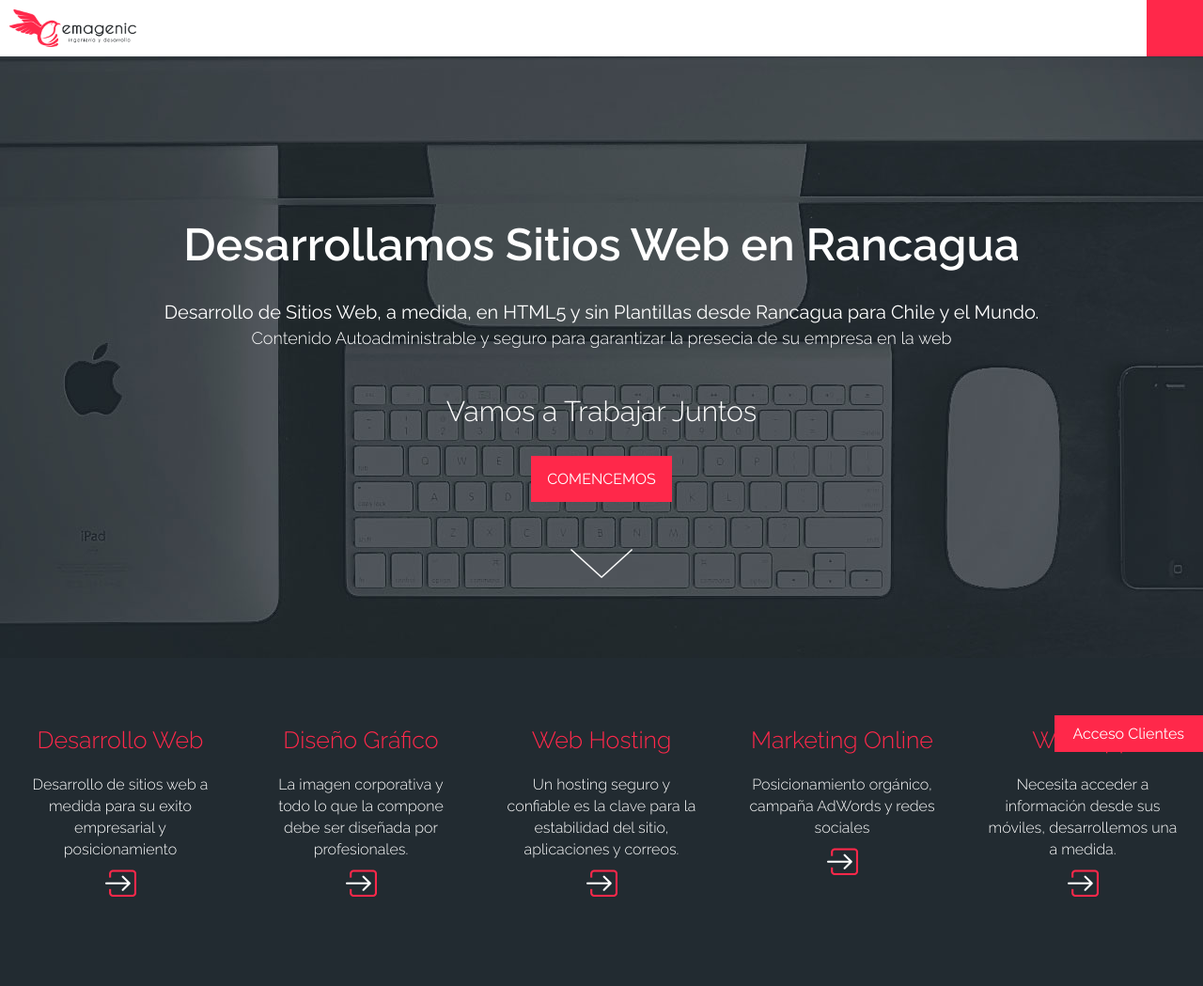
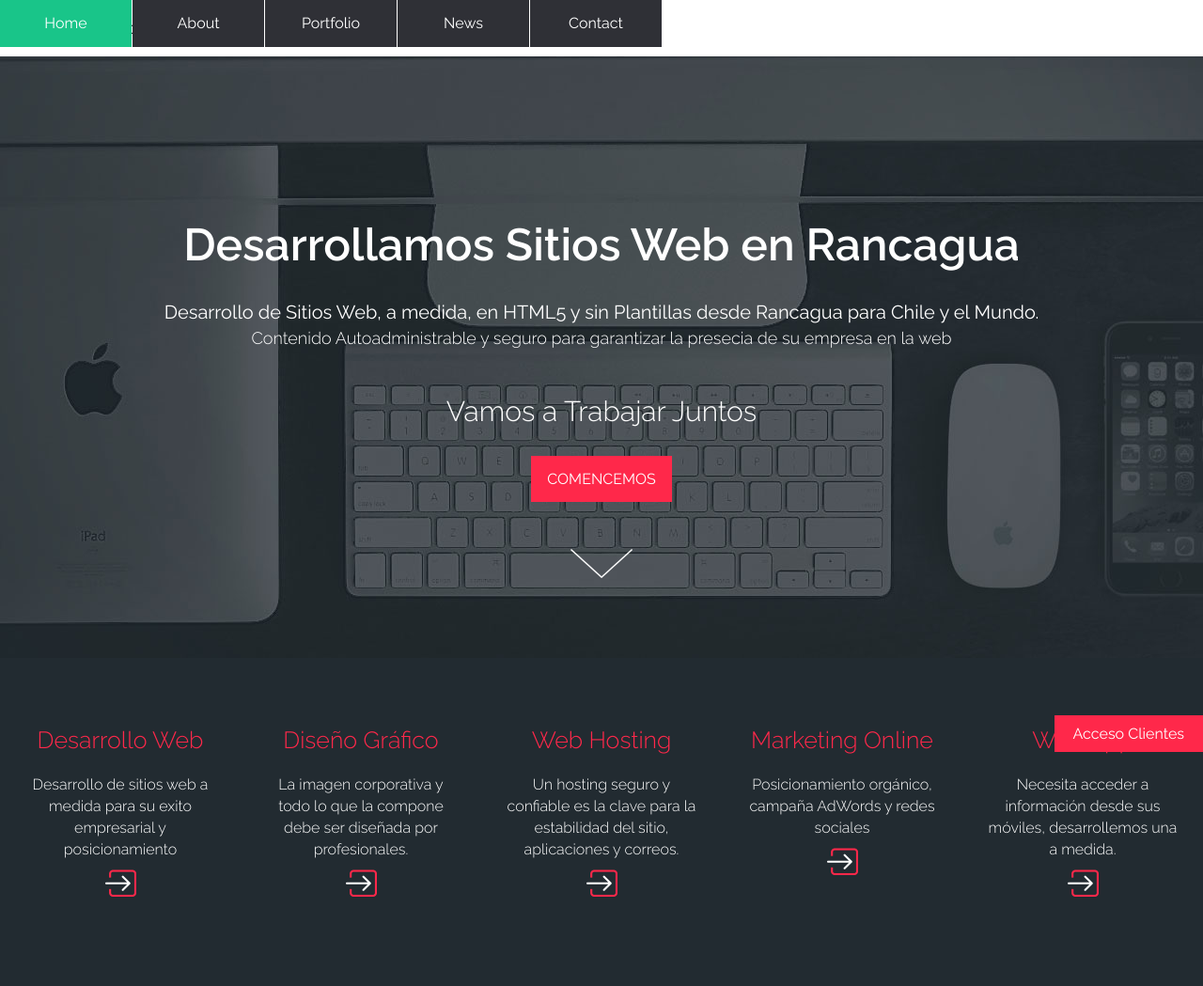
Before and after one commit to atoro/emagenic2015, a PHP site: page / in a window 1280 px wide. Shown: the top 1049 px of the page at 94% size. Run offline with PHP 8.4, Linux system fonts and the light colour scheme; some libraries are stand-ins or nearby versions.

Commit message:
insetar menu

```diff
--- a/css/estilos.css
+++ b/css/estilos.css
@@ -450,3 +450,127 @@ header .logo img {
 	text-decoration: none;
 	padding: 10px 20px ;
 }
+
+
+
+
+
+
+
+
+
+
+
+
+
+/* menu */
+
+/*Strip the ul of padding and list styling*/
+ul {
+	list-style-type:none;
+	margin:0;
+	padding:0;
+	position: absolute;
+}
+
+/*Create a horizontal list with spacing*/
+li {
+	display:inline-block;
+	float: left;
+	margin-right: 1px;
+}
+
+/*Style for menu links*/
+li a {
+	display:block;
+	min-width:140px;
+	height: 50px;
+	text-align: center;
+	line-height: 50px;
+
+	color: #fff;
+	background: #2f3036;
+	text-decoration: none;
+}
+
+/*Hover state for top level links*/
+li:hover a {
+	background: #19c589;
+}
+
+/*Style for dropdown links*/
+li:hover ul a {
+	background: #f3f3f3;
+	color: #2f3036;
+	height: 40px;
+	line-height: 40px;
+}
+
+/*Hover state for dropdown links*/
+li:hover ul a:hover {
+	background: #19c589;
+	color: #fff;
+}
+
+/*Hide dropdown links until they are needed*/
+li ul {
+	display: none;
+}
+
+/*Make dropdown links vertical*/
+li ul li {
+	display: block;
+	float: none;
+}
+
+/*Prevent text wrapping*/
+li ul li a {
+	width: auto;
+	min-width: 100px;
+	padding: 0 20px;
+}
+
+/*Display the dropdown on hover*/
+ul li a:hover + .hidden, .hidden:hover {
+	display: block;
+}
+
+/*Style 'show menu' label button and hide it by default*/
+.show-menu {
+
+	text-decoration: none;
+	color: #fff;
+	background: #19c589;
+	text-align: center;
+	padding: 10px 0;
+	display: none;
+}
+
+/*Hide checkbox*/
+input[type=checkbox]{
+    display: none;
+}
+
+/*Show menu when invisible checkbox is checked*/
+input[type=checkbox]:checked ~ #menu{
+    display: block;
+}
+
+
+/*Responsive Styles*/
+
+@media screen and (max-width : 760px){
+	/*Make dropdown links appear inline*/
+	ul {
+		position: static;
+		display: none;
+	}
+	/*Make all menu links full width*/
+	ul li, li a {
+		width: 100%;
+	}
+	/*Display 'show menu' link*/
+	.show-menu {
+		display:block;
+	}
+}
--- a/index.html
+++ b/index.html
@@ -18,9 +18,20 @@
 				<img src="imagenes/logo.png" alt="logo emagenic">
 			</a>
 		</figure>
-		<div class="carro">
 
-		</div>
+	<label for="show-menu" class="show-menu">Menu</label>
+	<input type="checkbox" id="show-menu" role="button">
+		<ul id="menu">
+			<li><a href="#">Home</a></li>
+			<li><a href="#">About</a></li>
+			<li><a href="#">Portfolio</a></li>
+			<li><a href="#">News</a></li>
+			<li><a href="#">Contact</a></li>
+		</ul>
+
+		<!--
+		<div class="carro"></div>
+		-->
 	</header>
 	<section class="slide">
 		<div class="texto_slide">
```
Also changed, not shown: imagenes/slide.jpg.
